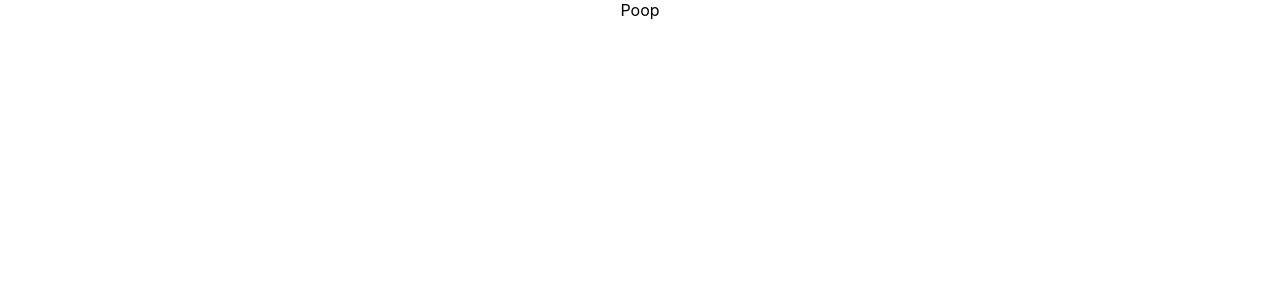
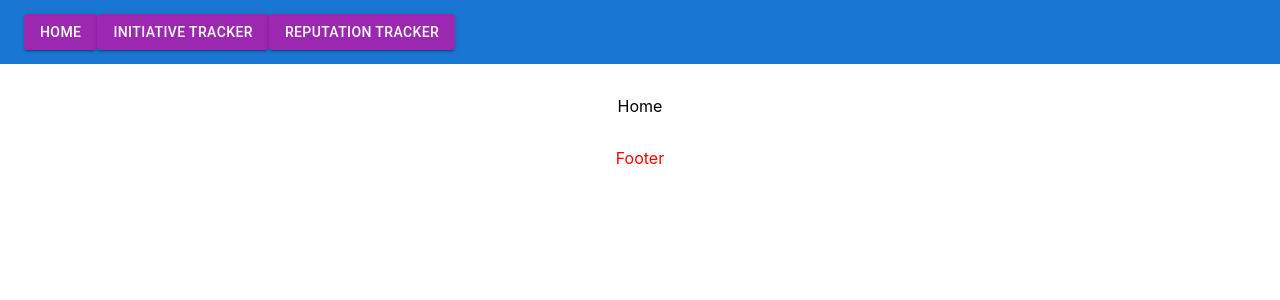
Before and after one commit to sam-warren/IdeaHub, a React (Create React App) app in the folder DMTools/app/: page / in a window 1280 px wide. Shown: the top 300 px of the page. Built offline with nearby package versions, Linux system fonts and the light colour scheme.

Commit message:
basic router structure with pages, mui installed

```diff
--- a/DMTools/app/package.json
+++ b/DMTools/app/package.json
@@ -6,6 +6,7 @@
     "@emotion/react": "^11.8.2",
     "@emotion/styled": "^11.8.1",
     "@mui/material": "^5.5.3",
+    "@mui/styles": "^5.6.1",
     "@testing-library/jest-dom": "^5.16.3",
     "@testing-library/react": "^12.1.4",
     "@testing-library/user-event": "^13.5.0",
@@ -16,6 +17,7 @@
     "ajv": "^8.11.0",
     "react": "^17.0.0",
     "react-dom": "^17.0.0",
+    "react-router-dom": "^6.3.0",
     "react-scripts": "5.0.0",
     "typescript": "^4.6.3",
     "web-vitals": "^2.1.4"
--- a/DMTools/app/src/App.tsx
+++ b/DMTools/app/src/App.tsx
@@ -1,11 +1,13 @@
 import './App.css';
-import Box from '@mui/material/Box';
+import AppRouter from './AppRouter';
+import { BrowserRouter } from 'react-router-dom';
 
 function App() {
   return (
     <div className="App">
-
-    <Box> Poop</Box>
+      <BrowserRouter>
+        <AppRouter />
+      </BrowserRouter>
     </div>
   );
 }
--- /dev/null
+++ b/DMTools/app/src/AppRouter.tsx
@@ -0,0 +1,17 @@
+import { Route, Routes } from 'react-router-dom';
+import React from 'react';
+import InitiativePage from './features/initiative/InitiativePage';
+import HomePage from './features/home/HomePage';
+import ReputationPage from './features/reputation/ReputationPage';
+
+const AppRouter: React.FC = () => {
+  return (
+    <Routes>
+        <Route path='/' element={<HomePage />}/>
+        <Route path="init" element={<InitiativePage />} />
+        <Route path="rep" element={<ReputationPage />} />
+    </Routes>
+  );
+};
+
+export default AppRouter;
--- /dev/null
+++ b/DMTools/app/src/components/layout/Footer.tsx
@@ -0,0 +1,23 @@
+import { Theme } from '@mui/material';
+import { makeStyles } from '@mui/styles';
+import React from 'react';
+
+const useStyles = makeStyles((theme: Theme) => ({
+    foot:{
+        color: 'red'
+    }
+  }));
+
+const Footer: React.FC = () => {
+    const classes = useStyles();
+
+
+
+    return (
+      <footer className={classes.foot}>
+        Footer
+      </footer>
+    );
+  };
+
+  export default Footer;
--- /dev/null
+++ b/DMTools/app/src/components/layout/Header.tsx
@@ -0,0 +1,43 @@
+import { AppBar, Button, Theme, Toolbar } from '@mui/material';
+import { makeStyles } from '@mui/styles';
+import { Box } from '@mui/system';
+import React from 'react';
+import { Link } from 'react-router-dom';
+
+const useStyles = makeStyles((theme: Theme) => ({
+  head: {
+    color: 'blue'
+  }
+}));
+
+const Header: React.FC = () => {
+  const classes = useStyles();
+
+  return (
+    <>
+      <AppBar position="sticky" style={{ boxShadow: 'none' }}>
+        <Toolbar className={classes.head}>
+          <Box>
+            <Link to="/">
+              <Button color="secondary" variant="contained">
+                Home
+              </Button>
+            </Link>
+            <Link to="/init">
+              <Button color="secondary" variant="contained">
+                Initiative Tracker
+              </Button>
+            </Link>
+            <Link to="/rep">
+              <Button color="secondary" variant="contained">
+                Reputation Tracker
+              </Button>
+            </Link>
+          </Box>
+        </Toolbar>
+      </AppBar>
+    </>
+  );
+};
+
+export default Header;
--- /dev/null
+++ b/DMTools/app/src/features/home/HomePage.tsx
@@ -0,0 +1,13 @@
+import { Box } from '@mui/material';
+import React from 'react';
+import DmHome from '../../layouts/DmHome';
+
+const HomePage: React.FC = () => {
+  return (
+    <DmHome>
+      <Box>Home</Box>
+    </DmHome>
+  );
+};
+
+export default HomePage;
--- /dev/null
+++ b/DMTools/app/src/features/initiative/InitiativePage.tsx
@@ -0,0 +1,13 @@
+import { Box } from '@mui/material';
+import React from 'react';
+import DmHome from '../../layouts/DmHome';
+
+const InitiativePage: React.FC = () => {
+  return (
+    <DmHome>
+      <Box>Initiative</Box>
+    </DmHome>
+  );
+};
+
+export default InitiativePage;
--- /dev/null
+++ b/DMTools/app/src/features/reputation/ReputationPage.tsx
@@ -0,0 +1,13 @@
+import { Box } from '@mui/material';
+import React from 'react';
+import DmHome from '../../layouts/DmHome';
+
+const ReputationPage: React.FC = () => {
+  return (
+    <DmHome>
+      <Box>Reputation</Box>
+    </DmHome>
+  );
+};
+
+export default ReputationPage;
--- /dev/null
+++ b/DMTools/app/src/layouts/DmHome.tsx
@@ -0,0 +1,20 @@
+import { Box } from '@mui/material';
+import React from 'react';
+import Footer from '../components/layout/Footer';
+import Header from '../components/layout/Header';
+
+const DmHome: React.FC = (props) => {
+  return (
+    <Box>
+      <Header />
+      <Box component="main" flex="1 1 auto" py={4}>
+        {React.Children.map(props.children, (child: any) => {
+          return React.cloneElement(child);
+        })}
+      </Box>
+      <Footer />
+    </Box>
+  );
+};
+
+export default DmHome;
```
Also changed, not shown: 2 other files (tests, documents, lock files or other folders).
